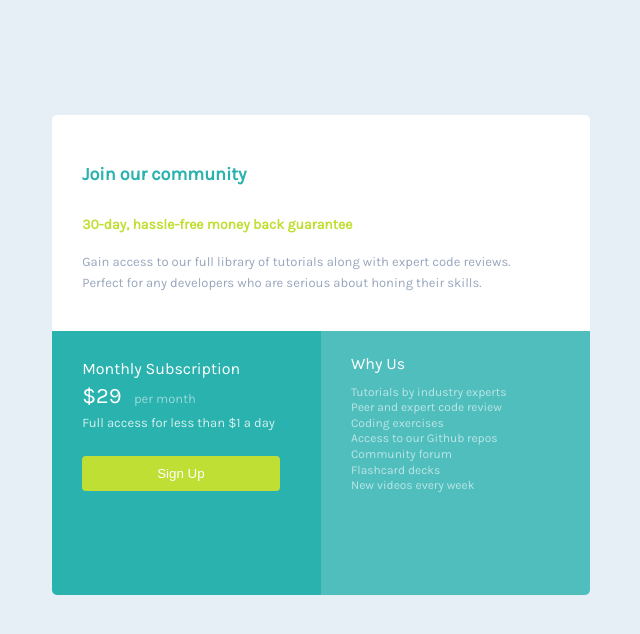
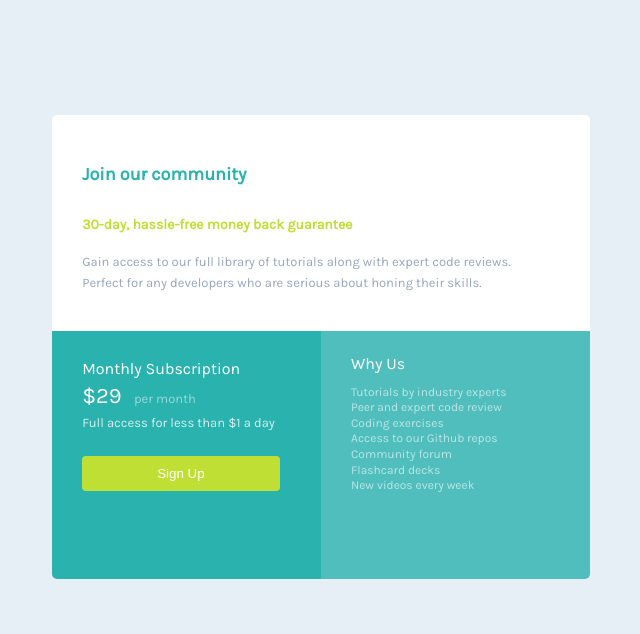
Before and after one commit to dquindara8/Single-Price-Grid, a plain HTML site: page index.html in a window 1280 px wide. Shown: the whole page, without its empty margins (319-959 px from the left). Drawn offline with Linux system fonts and the light colour scheme.

Commit message:
Update style.css

```diff
--- a/style.css
+++ b/style.css
@@ -41,7 +41,6 @@ body {
   padding: 25px 30px;
   background-color: hsl(179, 62%, 43%);
   width: 21vw;
-  height: 33vh;
   color: white;
   position: relative;
   border-bottom-left-radius: 5px;
@@ -52,7 +51,7 @@ body {
   padding: 12px 30px;
   background-color: hsla(179, 62%, 43%, 0.789);
   width: 21vw;
-  height: 33vh;
+  height: 31vh;
   color: white;
   position: relative;
   border-bottom-right-radius: 5px;
```
